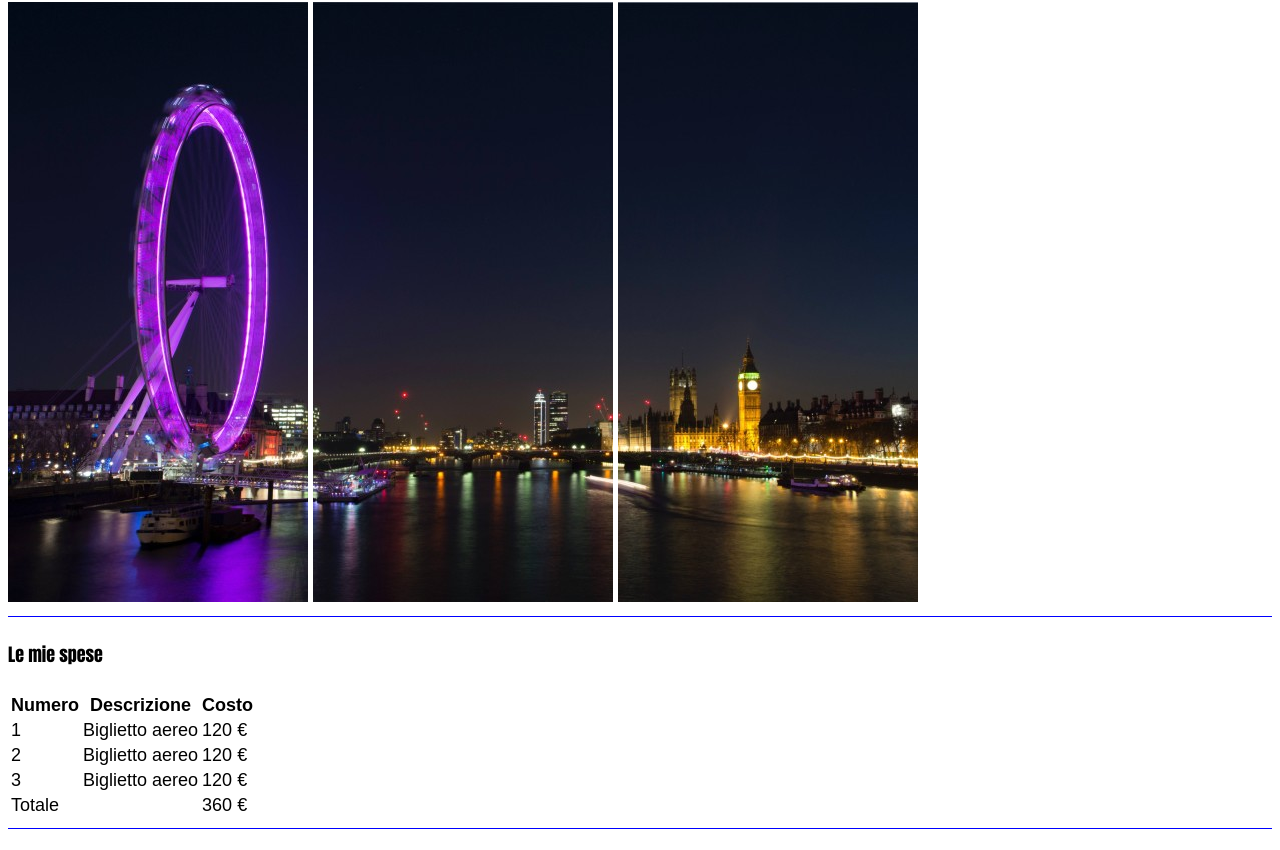
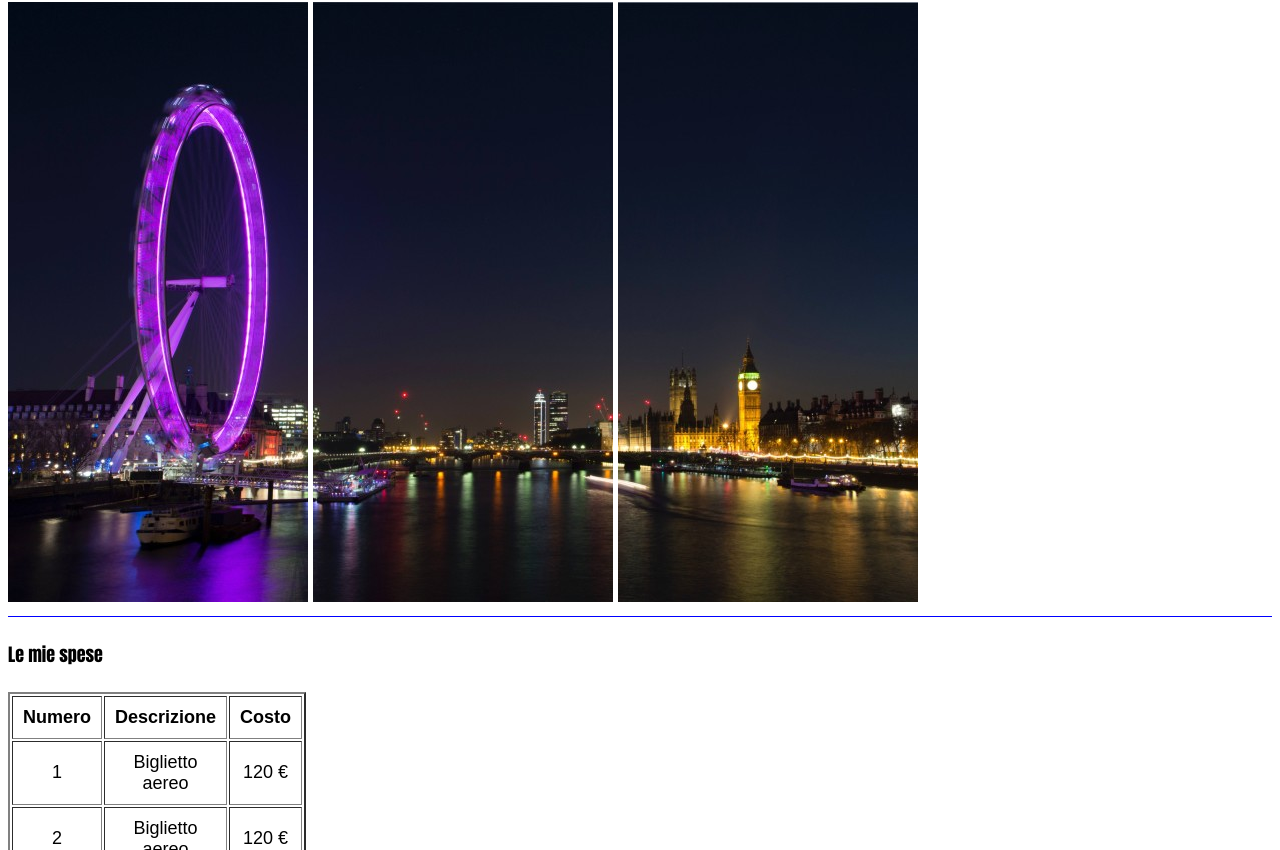
Before and after one commit to DamianoLunardo/html-london-trip, a plain HTML site: page index.html in a window 1280 px wide. Shown: the part 84-934 px from the top of the page. Drawn offline with Linux system fonts and the light colour scheme.

Commit message:
Edit table

```diff
--- a/index.html
+++ b/index.html
@@ -14,7 +14,7 @@
     <hr>
 
     <h4 class="titolo">Le mie spese</h4>
-    <table>
+    <table width="10%" cellpadding="10" border="2">
         <thead>
             <tr>
                 <th>Numero</th>
@@ -24,24 +24,24 @@
         </thead>
         <tbody>
             <tr>
-                <td>1</td>
-                <td>Biglietto aereo</td>
-                <td>120 &euro;</td>
+                <td align="center" valign="middle">1</td>
+                <td align="center" valign="middle">Biglietto aereo</td>
+                <td align="center" valign="middle">120 &euro;</td>
             </tr>
             <tr>
-                <td>2</td>
-                <td>Biglietto aereo</td>
-                <td>120 &euro;</td>
+                <td align="center" valign="middle">2</td>
+                <td align="center" valign="middle">Biglietto aereo</td>
+                <td align="center" valign="middle">120 &euro;</td>
             </tr>
             <tr>
-                <td>3</td>
-                <td>Biglietto aereo</td>
-                <td>120 &euro;</td>
+                <td align="center" valign="middle">3</td>
+                <td align="center" valign="middle">Biglietto aereo</td>
+                <td align="center" valign="middle">120 &euro;</td>
             </tr>
             <tr>
-                <td>Totale</td>
+                <td align="center" valign="middle">Totale</td>
                 <td></td>
-                <td>360 &euro;</td>
+                <td align="center" valign="middle">360 &euro;</td>
             </tr>
         </tbody>
     </table>
```
